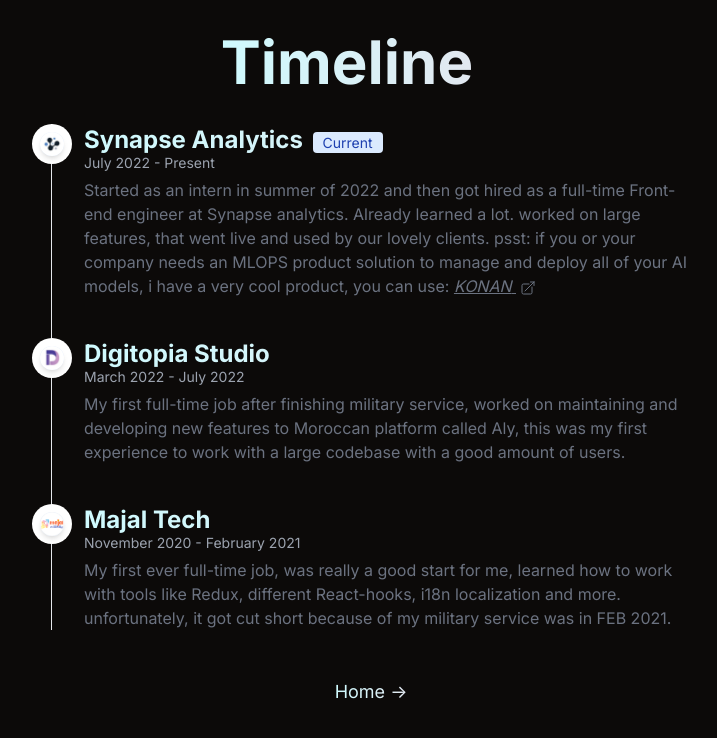
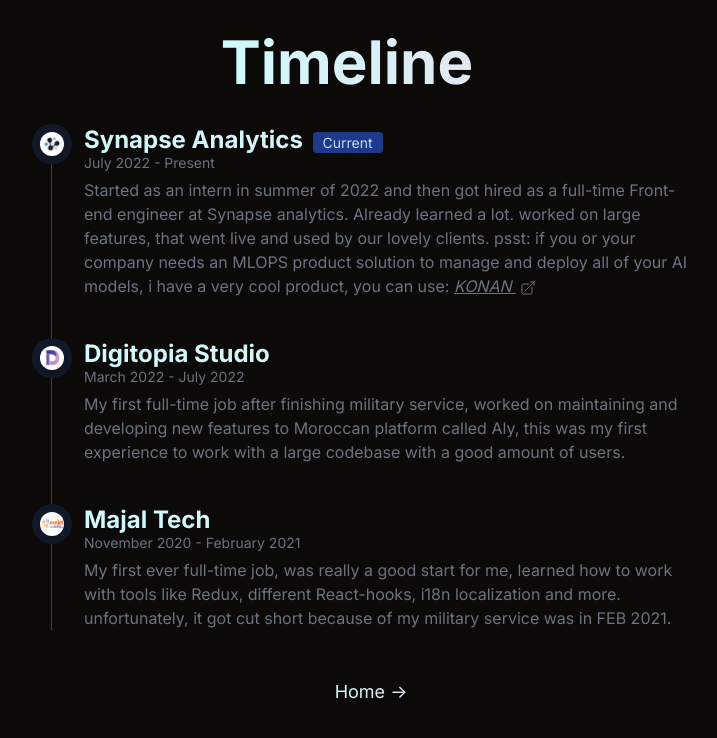
Before and after one commit to OsamaKhalilMohamed/Portfolio, a Next.js app: page /Timeline in a window 1280 px wide. Shown: the top 738 px of the page, without its empty margins (293-1010 px from the left). Built offline with nearby package versions, Linux system fonts and the light colour scheme.

Commit message:
design changes

```diff
--- a/src/pages/Timeline/index.tsx
+++ b/src/pages/Timeline/index.tsx
@@ -37,10 +37,10 @@
             initial={{ opacity: 0, scale: 0.5 }}
             animate={{ opacity: 1, scale: 1 }}
             transition={{ duration: 1 }}
-            className="relative mt-8 border-l border-gray-200  dark:border-gray-700"
+            className="relative mt-8 border-l border-gray-700"
           >
             <motion.li className="mb-10 ml-6">
-              <span className="absolute -left-3 mt-2 flex h-6 w-6 items-center justify-center rounded-full bg-blue-100 ring-8 ring-white dark:bg-blue-900 dark:ring-gray-900">
+              <span className="absolute -left-3 mt-2 flex h-6 w-6 items-center justify-center rounded-full  bg-blue-900  ring-8 ring-gray-900">
                 <Image
                   className="h-50 w-50 rounded-xl object-cover shadow-md"
                   placeholder="blur"
@@ -50,14 +50,14 @@
               </span>
               <h3 className="ml-2 w-full bg-gradient-to-r from-cyan-100 to-slate-200 bg-clip-text text-2xl font-bold text-transparent">
                 Synapse Analytics{" "}
-                <span className="ml-1 rounded bg-blue-100 px-2.5 py-0.5 text-sm font-medium text-blue-800 dark:bg-blue-900 dark:text-blue-300">
+                <span className="ml-1 rounded  bg-blue-900 px-2.5 py-0.5 text-sm font-medium  text-blue-200">
                   Current
                 </span>
               </h3>
-              <time className="mb-2 ml-2 block text-sm font-normal leading-none text-gray-400 dark:text-gray-500">
+              <time className="mb-2 ml-2 block text-sm font-normal leading-none  text-gray-500">
                 July 2022 - Present
               </time>
-              <p className="mb-4 ml-2 flex-wrap  text-base font-normal text-gray-500 dark:text-gray-400">
+              <p className="mb-4 ml-2 flex-wrap  text-base font-normal  text-gray-500">
                 Started as an intern in summer of 2022 and then got hired as a
                 full-time Front-end engineer at Synapse analytics. Already
                 learned a lot. worked on large features, that went live and used
@@ -96,7 +96,7 @@
             </motion.li>
 
             <motion.li className="mb-10 ml-6">
-              <span className="absolute -left-3 mt-2 flex h-6 w-6 items-center justify-center rounded-full bg-blue-100 ring-8 ring-white dark:bg-blue-900 dark:ring-gray-900">
+              <span className="absolute -left-3 mt-2 flex h-6 w-6 items-center justify-center rounded-full  bg-blue-900  ring-8 ring-gray-900">
                 <Image
                   className="h-50 w-50 rounded-xl object-cover shadow-md"
                   placeholder="blur"
@@ -107,10 +107,10 @@
               <h3 className=" ml-2 bg-gradient-to-r from-cyan-100 to-slate-200 bg-clip-text text-2xl font-bold text-transparent">
                 Digitopia Studio{" "}
               </h3>
-              <time className="mb-2 ml-2 block text-sm font-normal leading-none text-gray-400 dark:text-gray-500">
+              <time className="mb-2 ml-2 block text-sm font-normal leading-none text-gray-400 text-gray-500">
                 March 2022 - July 2022
               </time>
-              <p className="mb-4 ml-2 flex-wrap  text-base font-normal text-gray-500 dark:text-gray-400">
+              <p className="mb-4 ml-2 flex-wrap  text-base font-normal text-gray-400 text-gray-500">
                 My first full-time job after finishing military service, worked
                 on maintaining and developing new features to Moroccan platform
                 called Aly, this was my first experience to work with a large
@@ -118,7 +118,7 @@
               </p>
             </motion.li>
             <motion.li className=" mb-10 ml-6">
-              <span className="absolute -left-3 mt-2 flex h-6 w-6 items-center justify-center rounded-full bg-blue-100 ring-8 ring-white dark:bg-blue-900 dark:ring-gray-900">
+              <span className="absolute -left-3 mt-2 flex h-6 w-6 items-center justify-center rounded-full  bg-blue-900  ring-8 ring-gray-900">
                 <Image
                   className="h-50 w-50 rounded-xl object-cover shadow-md"
                   placeholder="blur"
@@ -129,10 +129,10 @@
               <h3 className=" ml-2 bg-gradient-to-r from-cyan-100 to-slate-200 bg-clip-text text-2xl font-bold text-transparent">
                 Majal Tech{" "}
               </h3>
-              <time className="mb-2 ml-2 block text-sm font-normal leading-none text-gray-400 dark:text-gray-500">
+              <time className="mb-2 ml-2 block text-sm font-normal leading-none text-gray-400 text-gray-500">
                 November 2020 - February 2021
               </time>
-              <p className="mb-4 ml-2 flex-wrap  text-base font-normal text-gray-500 dark:text-gray-400">
+              <p className="mb-4 ml-2 flex-wrap  text-base font-normal text-gray-400 text-gray-500">
                 My first ever full-time job, was really a good start for me,
                 learned how to work with tools like Redux, different
                 React-hooks, i18n localization and more. unfortunately, it got
```
